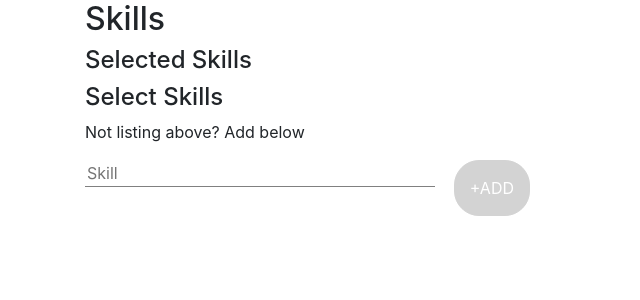
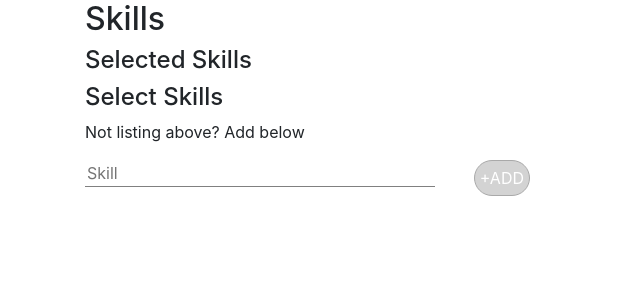
Before and after one commit to mohaninfy/dropdown-quickRide, an Angular app: page / in a window 1280 px wide. Shown: the top 300 px of the page, without its empty margins (0-640 px from the left). Built offline with nearby package versions, Linux system fonts and the light colour scheme.

Commit message:
Update app.component.css

```diff
--- a/src/app/app.component.css
+++ b/src/app/app.component.css
@@ -21,10 +21,10 @@ border-bottom: 1px solid grey !important;
     width:100%;
 }
 .add{
-    border: 1px solid lightgrey;
+    border: 1px solid darkgrey;
     border-radius: 25px;
     float:right;
-    padding: 15px;
+    padding: 5px;
     text-align: center;
     margin-bottom: 10px;
     color: white;
```
